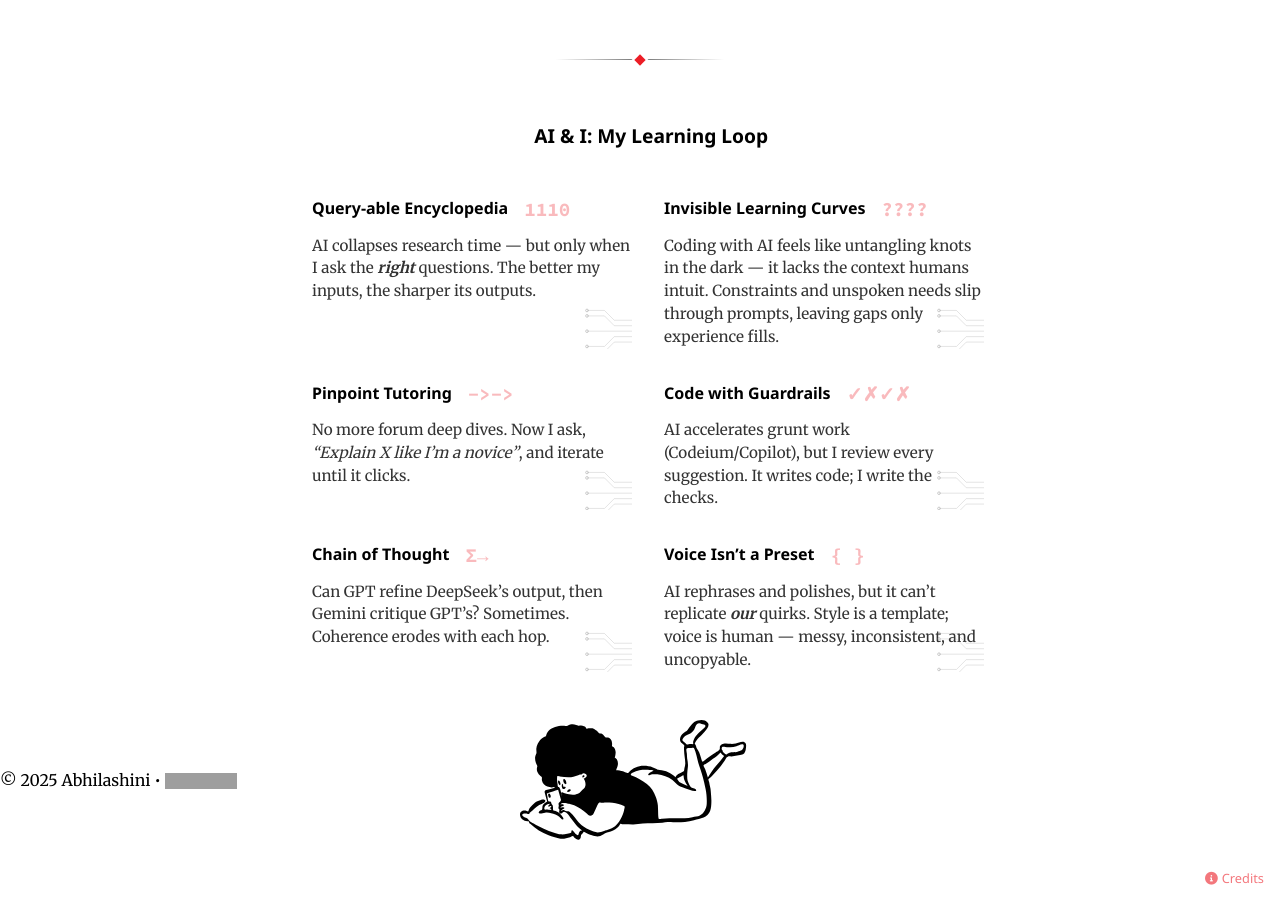
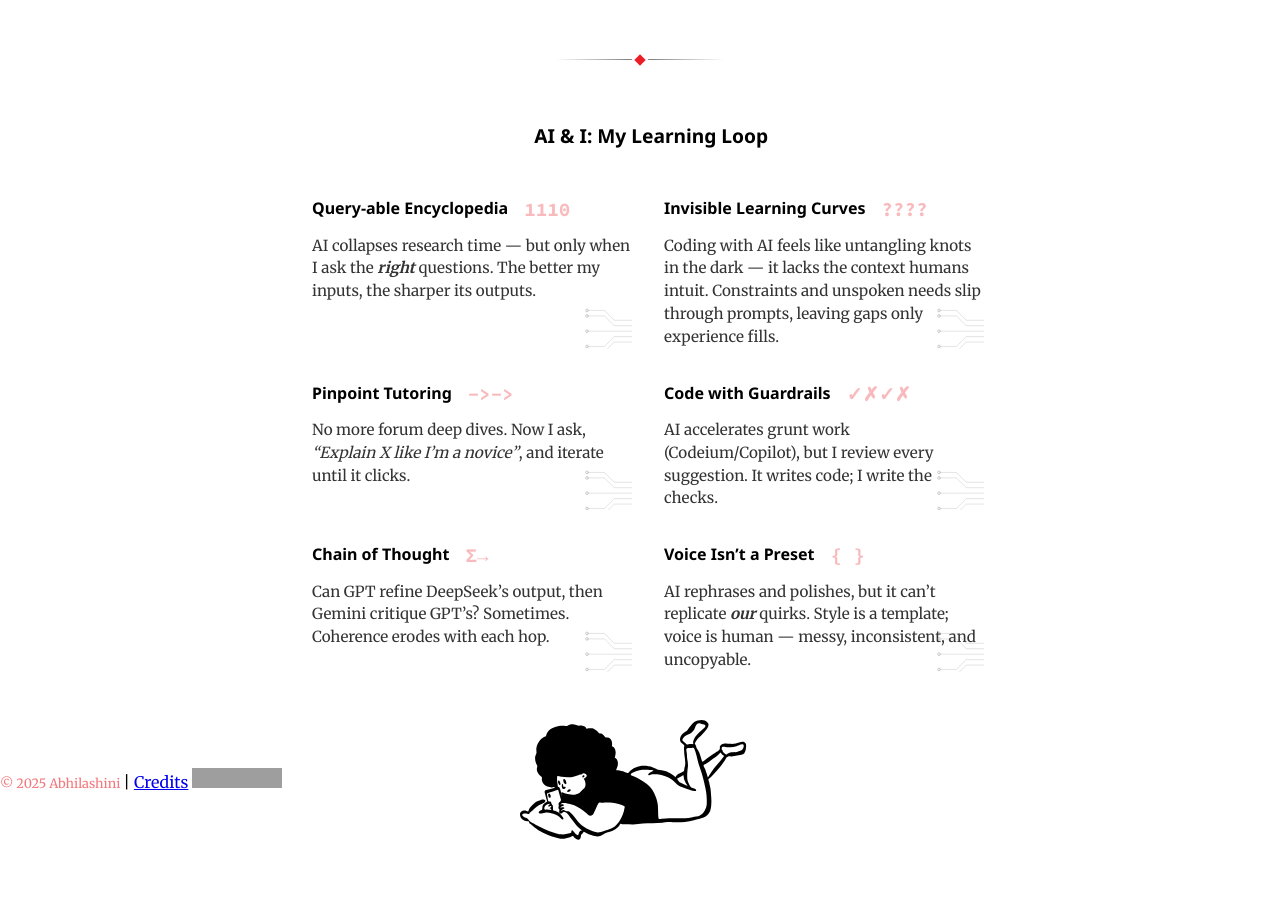
Before and after one commit to abhilashini/abhilashini.github.io, a Jekyll site: the page built from index.md, in a window 1280 px wide and 900 px high, scrolled down 1823 px. Built offline with Jekyll 4.4.1, drawn with Linux system fonts in a browser that asks for light colours; grey boxes are pictures that could not be loaded.

Commit message:
Update footer.html
Content update for placements

```diff
--- a/_includes/footer.html
+++ b/_includes/footer.html
@@ -1,13 +1,11 @@
-<p>
-  © 2025 Abhilashini •
+<div class="site-footer-meta">
+  <span class="footer-license">
+    © 2025 Abhilashini
+  </span>
+  <span class="footer-divider">|</span>
+  <a href="/credits.html" class="footer-link" target="_blank" title="View asset credits">Credits</a>
   <a href="https://creativecommons.org/licenses/by-nc-nd/4.0/" target="_blank" title="Creative Commons License">
     <img src="https://licensebuttons.net/l/by-nc-nd/4.0/88x31.png" alt="Creative Commons License"
-      style="height: 1rem; vertical-align: middle;">
-  </a>
-</p>
-
-<div class="credits-link">
-  <a href="/CREDITS.md" target="_blank" rel="noopener">
-    <i class="fas fa-info-circle" style="margin-right: 4px;"></i>Credits
+         class="cc-badge" />
   </a>
 </div>
```
